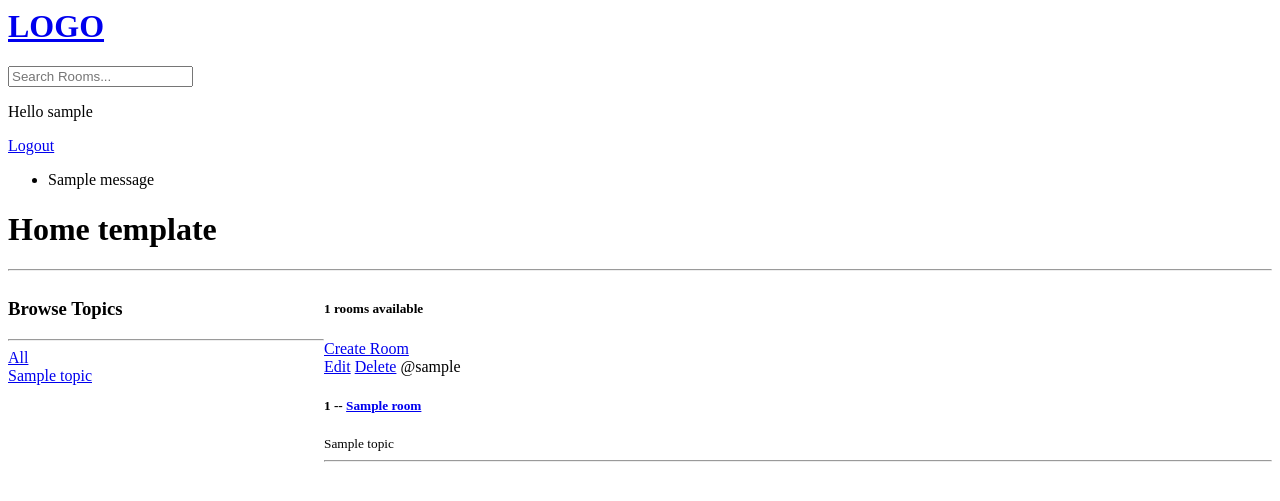
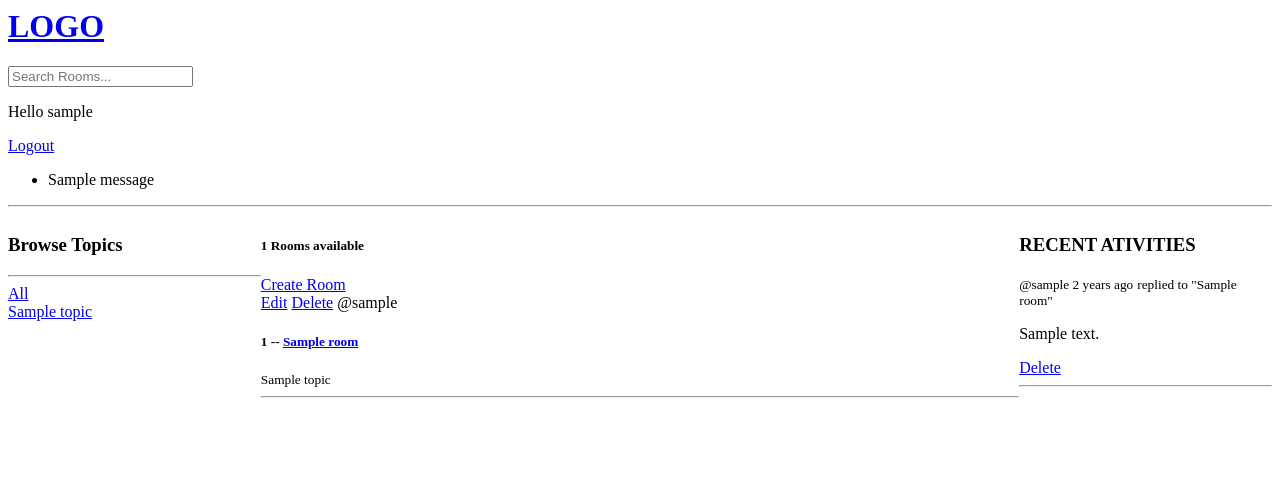
Before and after one commit to regalk13/chat-app-django, a Django app: page / in a window 1280 px wide. Shown: the top 501 px of the page. Run offline with Django 4.2, Linux system fonts and the light colour scheme; a user stored in the database is signed in; tables that the repository leaves empty hold one stand-in row (values such as "Sample post"); one stand-in notice (Sample message) is shown.

Commit message:
:wrench: Add sparkles: Add activity feed & to get better htmls structure

```diff
--- a/base/models.py
+++ b/base/models.py
@@ -20,6 +20,7 @@ class Room(models.Model):
     class Meta:
         ordering = ['-updated', '-created']
 
+
     def __str__(self):
         return self.name
 
@@ -30,5 +31,9 @@ class Message(models.Model):
     updated = models.DateTimeField(auto_now=True) # Every time is created this will be set whit the date now
     created = models.DateTimeField(auto_now_add=True) # The first time is called set the time of that
 
+    class Meta:
+        ordering = ['-updated', '-created']
+
+
     def __str__(self):
         return self.body[0:50] # Preview of the message
--- /dev/null
+++ b/base/templates/base/activity_component.html
@@ -0,0 +1,12 @@
+<h3>RECENT ATIVITIES</h3>
+{% for message in room_messages %}
+<div>
+  <small>@{{message.user}} {{message.created|timesince}} ago</small>
+  <small>replied to "{{message.room}}"</small>
+  <p>{{message}}</p>
+  {% if request.user == message.user %}
+  <a href="{% url 'delete-message' message.id %}">Delete</a>
+  {% endif %}
+  <hr>
+</div>
+{% endfor %}
--- /dev/null
+++ b/base/templates/base/feed_components.html
@@ -0,0 +1,14 @@
+<div>
+  {% for room in rooms %}
+  <div>
+    {% if request.user == room.host %}
+    <a href="{% url 'update-room' room.id %}">Edit</a>
+    <a href="{% url 'delete-room' room.id %}">Delete</a>
+    {% endif %}
+    <span>@{{room.host.username}}</span>
+    <h5>{{room.id}} -- <a href="{% url 'room' room.id %}">{{room.name}}</a></h5>
+    <small>{{room.topic.name}}</small>
+    <hr>
+  </div>
+  {% endfor %}
+</div>
--- a/base/templates/base/home.html
+++ b/base/templates/base/home.html
@@ -6,45 +6,26 @@
 <style>
   .home-container {
     display: grid;
-    grid-template-columns: 1fr 3fr;
+    grid-template-columns: 1fr 3fr 1fr;
   }
 </style>
-
-<h1>Home template</h1>
 <hr>
 <div class="home-container">
+
   <div>
-    <h3>Browse Topics</h3>
-    <hr>
-    <div>
-      <a href="{% url 'home' %}" }>All</a>
-    </div>
-
-    {% for topic in topics %}
-    <div>
-      <a href="{% url 'home' %}?q={{topic.name}}">{{topic.name}}</a>
-    </div>
-    {% endfor %}
+    {% include 'base/topics_components.html' %}
   </div>
   <div>
-    <h5>{{room_count}} rooms available</h5>
-    <div>
-      <a href="{% url 'create-room' %}">Create Room</a>
-      <div>
-        {% for room in rooms %}
-        <div>
-          {% if request.user == room.host %}
-          <a href="{% url 'update-room' room.id %}">Edit</a>
-          <a href="{% url 'delete-room' room.id %}">Delete</a>
-          {% endif %}
-          <span>@{{room.host.username}}</span>
-          <h5>{{room.id}} -- <a href="{% url 'room' room.id %}">{{room.name}}</a></h5>
-          <small>{{room.topic.name}}</small>
-          <hr>
-        </div>
-      </div>
-      {% endfor %}
-    </div>
+    <h5>{{room_count}} Rooms available</h5>
+    <a href="{% url 'create-room' %}">Create Room</a>
+
+    {% include 'base/feed_components.html' %}
   </div>
+
+  <div>
+    {% include 'base/activity_component.html' %}
+  </div>
+
 </div>
-{% endblock %}
+
+{% endblock content %}
--- /dev/null
+++ b/base/templates/base/topics_components.html
@@ -0,0 +1,10 @@
+<h3>Browse Topics</h3>
+<hr>
+<div>
+  <a href="{% url 'home' %}" }>All</a>
+</div>
+{% for topic in topics %}
+<div>
+  <a href="{% url 'home' %}?q={{topic.name}}">{{topic.name}}</a>
+</div>
+{% endfor %}
--- a/base/views.py
+++ b/base/views.py
@@ -70,13 +70,14 @@ def home(request):
                                 Q(host__username__icontains=q))
     topics = Topic.objects.all()
     room_count = rooms.count()
+    room_messages = Message.objects.filter(Q(room__topic__name__icontains=q))
 
-    context = {'rooms': rooms, 'topics': topics, 'room_count': room_count}
+    context = {'rooms': rooms, 'topics': topics, 'room_count': room_count, 'room_messages': room_messages}
     return render(request, 'base/home.html', context)
 
 def room(request, pk):
     room = Room.objects.get(id=pk)
-    room_messages = room.message_set.all()
+    room_messages = room.message_set.all().order_by('created')
     participants = room.participants.all()
 
     if request.method == 'POST':
```
